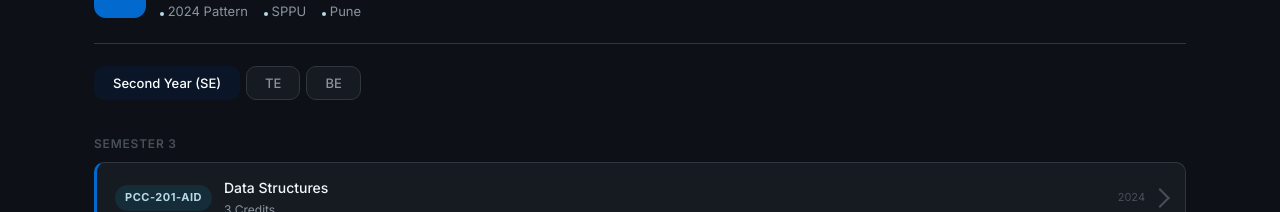
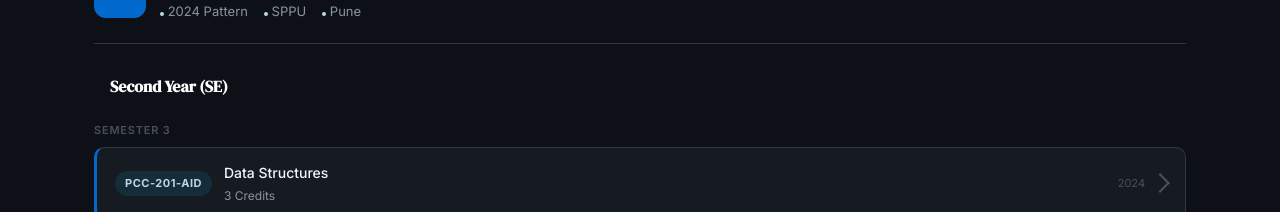
Before and after one commit to adityalawande17/sppu-study-hub-v3, a React (Vite) app: page /branches/aids in a window 1280 px wide. Shown: the part 201-413 px from the top of the page. Built offline with nearby package versions, Linux system fonts and the light colour scheme; no server answers; a web font is replaced by a local one.

Commit message:
style: branch detail page

```diff
--- a/src/components/SubjectItem.jsx
+++ b/src/components/SubjectItem.jsx
@@ -34,14 +34,7 @@ export default function SubjectItem({
       >
         <span className="subject-code">{subject.code}</span>
         <div style={{ minWidth: 0 }}>
-          <div
-            className="subject-name"
-            style={{
-              overflow: "hidden",
-              textOverflow: "ellipsis",
-              whiteSpace: "nowrap",
-            }}
-          >
+          <div className="subject-name">
             {subject.name}
           </div>
           <div className="subject-credits">
--- a/src/pages/BranchDetail.jsx
+++ b/src/pages/BranchDetail.jsx
@@ -26,7 +26,6 @@ const DlIcon = () => (
 export default function BranchDetail() {
   const { branchKey } = useParams();
   const { pattern } = useApp();
-  const [activeYear, setActiveYear] = useState("SE");
   const [syllabusOpen, setSyllabusOpen] = useState(false);
 
   const meta = branchMeta[branchKey];
@@ -63,8 +62,6 @@ export default function BranchDetail() {
         </Link>
       </div>
     );
-
-  const yearData = data[activeYear];
 
   return (
     <div className="page-wrap">
@@ -146,40 +143,60 @@ export default function BranchDetail() {
         </button>
       </div>
 
-      <div className="sem-tabs">
-        {["SE", "TE", "BE"].map((yr) => (
-          <button
-            key={yr}
-            className={`sem-tab ${activeYear === yr ? "active" : ""}`}
-            onClick={() => setActiveYear(yr)}
+      <div
+        style={{
+          display: "grid",
+          gridTemplateColumns: "repeat(auto-fit, minmax(280px, 1fr))",
+          gap: 20,
+          alignItems: "start",
+        }}
       >
-            {data[yr]?.label || yr}
-          </button>
-        ))}
+        {["SE", "TE", "BE"].map((yr) => {
+          const yearData = data[yr];
+          if (!yearData) return null;
+          return (
+            <div key={yr} style={{ minWidth: 0, overflow: "hidden" }}>
+              <div
+                style={{
+                  padding: "11px 16px",
+                  borderRadius: 10,
+                  marginBottom: 14,
+                }}
+              >
+                <h2
+                  style={{
+                    fontFamily: "'DM Serif Display', serif",
+                    fontSize: 16,
+                    color: "#fff",
+                    margin: 0,
+                  }}
+                >
+                  {yearData.label || yr}
+                </h2>
               </div>
 
-      {yearData?.semesters.map((sem) => (
-        <div key={sem.label}>
+              {yearData.semesters.map((sem) => (
+                <div key={sem.label} style={{ marginBottom: 16 }}>
                   <p
                     style={{
-              fontSize: 12,
+                      fontSize: 11,
                       fontWeight: 600,
                       color: "var(--text-4)",
                       textTransform: "uppercase",
                       letterSpacing: 0.8,
-              padding: "14px 0 8px",
+                      margin: "0 0 8px",
                     }}
                   >
                     {sem.label}
                   </p>
-          <div style={{ display: "grid", gap: 6, marginBottom: 6 }}>
+                  <div style={{ display: "grid", gap: 6 }}>
                     {sem.subjects.map((s) => (
                       <SubjectItem
                         key={s.code}
                         subject={s}
                         branch={meta.name}
                         branchKey={branchKey}
-                yearKey={activeYear}
+                        yearKey={yr}
                         sem={sem.label}
                         accentColor={meta.color}
                       />
@@ -187,6 +204,10 @@ export default function BranchDetail() {
                   </div>
                 </div>
               ))}
+            </div>
+          );
+        })}
+      </div>
 
       {/* <div className="ad-slot" style={{ marginBottom: 40 }}>
         <div>
@@ -197,7 +218,7 @@ export default function BranchDetail() {
       <SyllabusModal
         open={syllabusOpen}
         onClose={() => setSyllabusOpen(false)}
-        year={activeYear}
+        year="SE"
         pattern={pattern}
       />
     </div>
```
Lines whose indentation alone changed are shown as unchanged.
